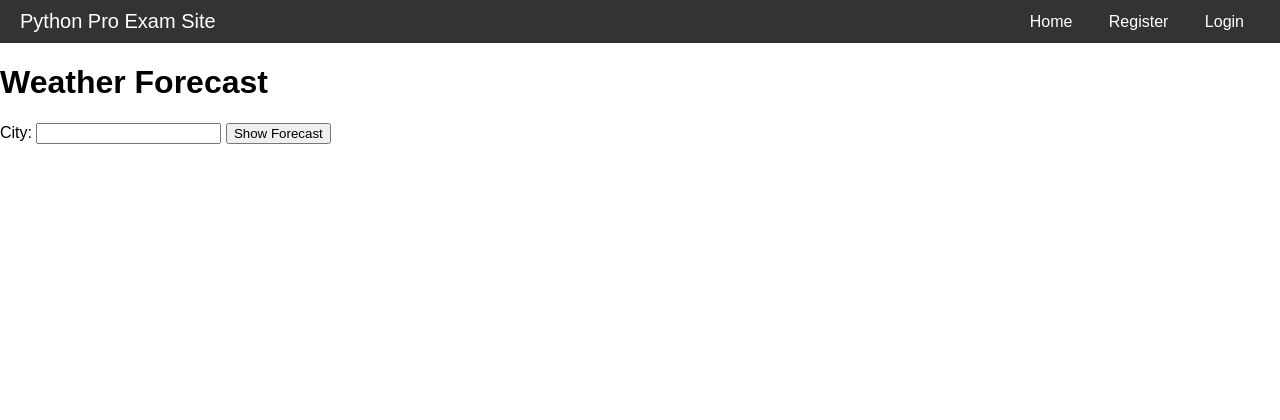
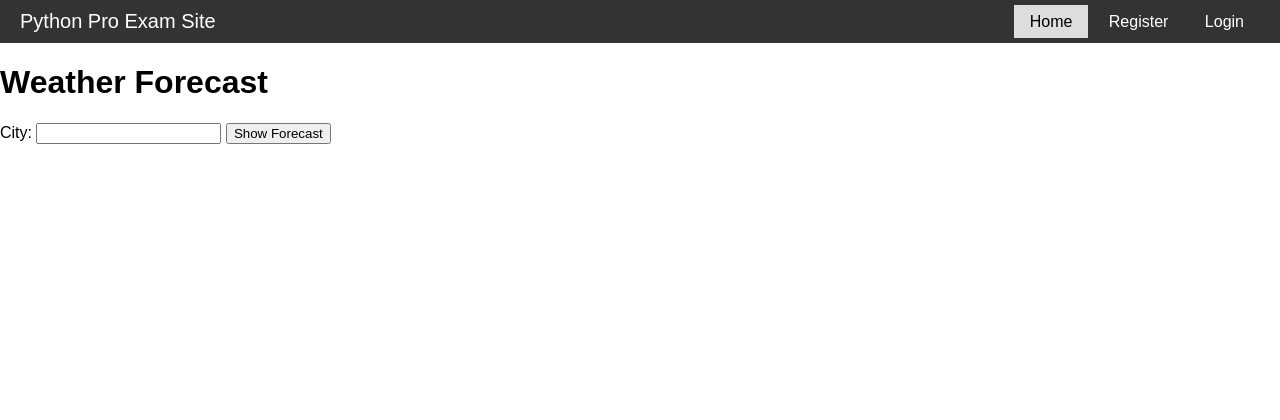
Before and after one commit to sevggii/Python_Web_Project, a Flask app: page / in a window 1280 px wide. Shown: the top 420 px of the page. Run offline with Flask 3, Linux system fonts and the light colour scheme.

Commit message:
selected navbar

```diff
--- a/templates/index.html
+++ b/templates/index.html
@@ -11,7 +11,8 @@
         body {
             font-family: Arial,
                 Helvetica, sans-serif;
-            margin: 0; /*Full page*/
+            margin: 0;
+            /*Full page*/
         }
 
         /* Your new navigation styles */
@@ -45,6 +46,11 @@
             color: black;
         }
 
+        .navbar a.active {
+            color: black;
+            background-color: #ddd;
+        }
+
         .footer {
             background-color: #333;
             color: white;
@@ -69,9 +75,9 @@
     <div class="navbar">
         <h1 class="navbar-title">Python Pro Exam Site</h1>
         <div>
-            <a href="/">Home</a>
-            <a href="/register">Register</a>
-            <a href="/login">Login</a>
+            <a href="/" class="{{ 'active' if request.path == '/' else '' }}">Home</a>
+            <a href="/register" class="{{ 'active' if request.path == '/register' else '' }}">Register</a>
+            <a href="/login" class="{{ 'active' if request.path == '/login' else '' }}">Login</a>
         </div>
     </div>
 
```
